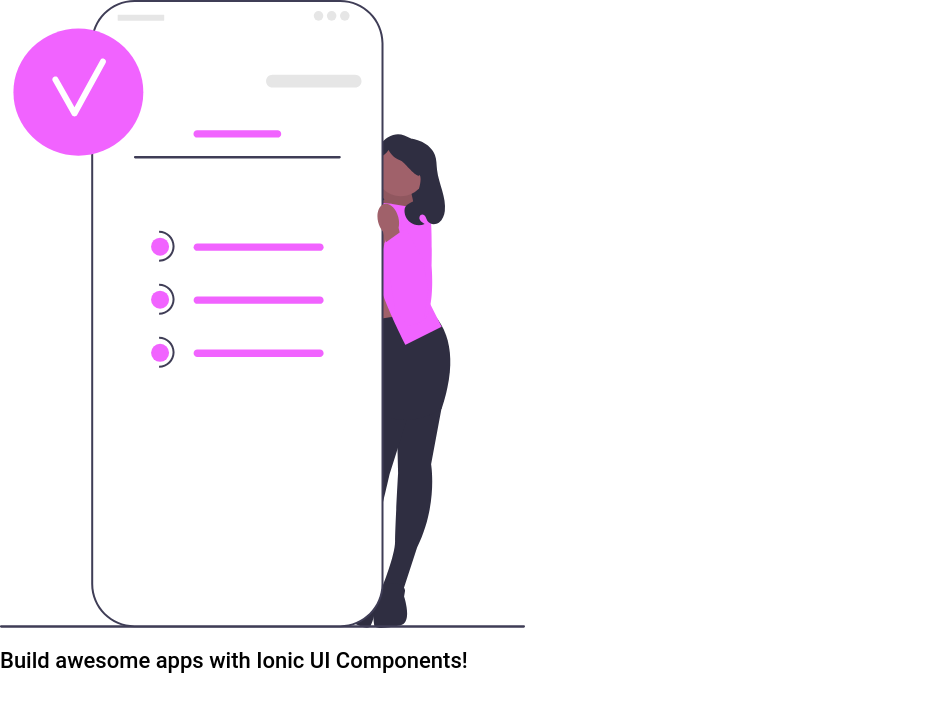
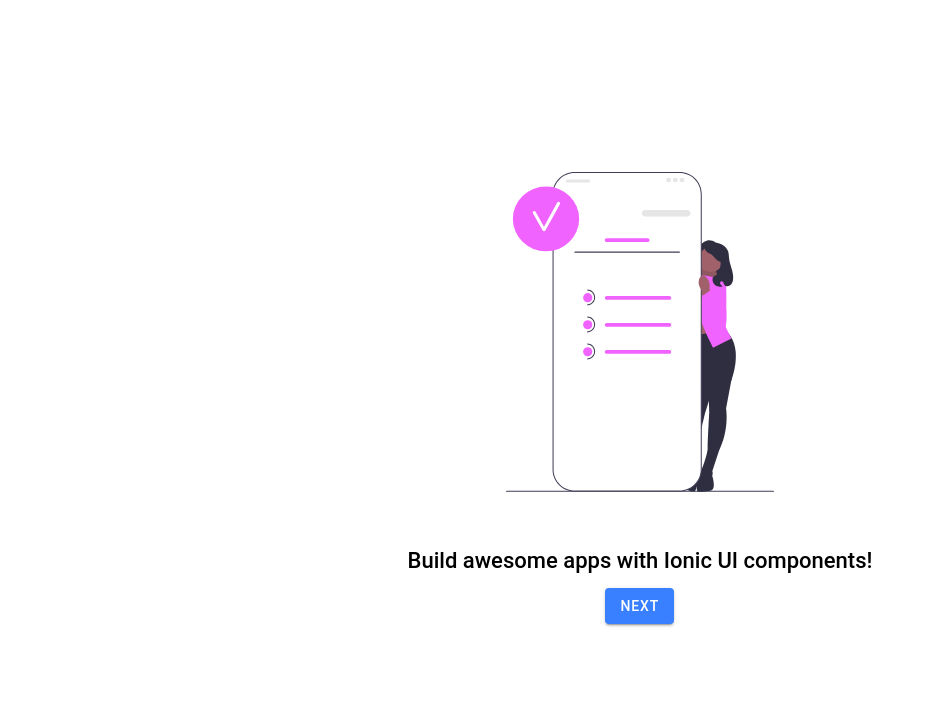
Before and after one commit to olaknowct/ionic_capacitor_appp, a React (Vite) app: page / in a window 1280 px wide. Shown: the top 712 px of the page, without its empty margins (0-934 px from the left). Built offline with nearby package versions, Linux system fonts and the light colour scheme.

Commit message:
add intro component and use swiper package

```diff
--- /dev/null
+++ b/src/components/Intro.css
@@ -0,0 +1,16 @@
+.swiper {
+    height: 100vh;
+}
+
+.swiper-slide img {
+    height: 40vh;
+    margin-bottom: 40px;
+}
+
+.swiper-slide {
+    display: flex;
+    flex-direction: column;
+    align-items: center;
+    justify-content: center;
+    text-align: center;
+}
--- /dev/null
+++ b/src/components/Intro.tsx
@@ -0,0 +1,52 @@
+import { IonButton, IonContent, IonHeader, IonPage, IonText, IonTitle, IonToolbar } from '@ionic/react';
+import React from 'react';
+import { Swiper, SwiperSlide, useSwiper } from 'swiper/react';
+import 'swiper/css'
+
+import Intro1Svg from '../assets/intro/1.svg';
+import Intro2Svg from '../assets/intro/2.svg';
+import Intro3Svg from '../assets/intro/3.svg';
+import './Intro.css';
+
+
+interface Containerprops {
+    onFinish: () => void;
+}
+
+const SwiperButtonNext = ({ children }: any) => {
+    const swiper = useSwiper();
+    return <IonButton onClick={() => swiper.slideNext()}>{children}</IonButton>;
+
+}
+const Intro: React.FC<Containerprops> = ({ onFinish }) => {
+
+    return (
+        <Swiper>
+            <SwiperSlide>
+                <img src={Intro1Svg} alt="Intro 1" />
+                <IonText>
+                    <h3>Build awesome apps with Ionic UI components!</h3>
+                </IonText>
+                <SwiperButtonNext>Next</SwiperButtonNext>
+            </SwiperSlide>
+
+            <SwiperSlide>
+                <img src={Intro2Svg} alt="Intro 2" />
+                <IonText>
+                    <h3>Create powerful native apps with Capacitor.</h3>
+                </IonText>
+                <SwiperButtonNext>Next</SwiperButtonNext>
+            </SwiperSlide>
+
+            <SwiperSlide>
+                <img src={Intro3Svg} alt="Intro 3" />
+                <IonText>
+                    <h3>Enjoy learning to code!</h3>
+                </IonText>
+                <IonButton onClick={() => onFinish()}>Finish</IonButton>
+            </SwiperSlide>
+        </Swiper>
+    );
+};
+
+export default Intro;
--- a/src/pages/Intro.tsx
+++ /dev/null
@@ -1,29 +0,0 @@
-import { IonContent, IonHeader, IonPage, IonText, IonTitle, IonToolbar } from '@ionic/react';
-import React from 'react';
-import { Swiper, SwiperSlide } from 'swiper/react';
-import 'swiper/css'
-
-import Intro1Svg from '../assets/intro/1.svg';
-import Intro2Svg from '../assets/intro/2.svg';
-import Intro3Svg from '../assets/intro/3.svg';
-
-interface Containerprops {
-    onFinish: () => void;
-}
-
-const Intro: React.FC<Containerprops> = () => {
-
-    return (
-        <Swiper>
-            <SwiperSlide>
-                <img src={Intro1Svg} alt="Intro 1" />
-                <IonText>
-                    <h3>Build awesome apps with Ionic UI Components!</h3>
-                </IonText>
-            </SwiperSlide>
-            <SwiperSlide>safdsafdsa</SwiperSlide>
-        </Swiper>
-    );
-};
-
-export default Intro;
--- a/src/pages/Login.tsx
+++ b/src/pages/Login.tsx
@@ -1,7 +1,7 @@
 import { IonButton, IonCard, IonCardContent, IonContent, IonFooter, IonHeader, IonIcon, IonInput, IonPage, IonTitle, IonToolbar, useIonRouter } from '@ionic/react';
 import React, { useState } from 'react';
 import { logInOutline, personCircleOutline } from 'ionicons/icons'
-import Intro from './Intro';
+import Intro from '../components/Intro';
 
 const Login: React.FC = () => {
     const router = useIonRouter();
@@ -14,6 +14,7 @@ const Login: React.FC = () => {
 
     const finishIntro = async () => {
         console.log("fin");
+        setIntroSeen(true)
 
     }
 
```
